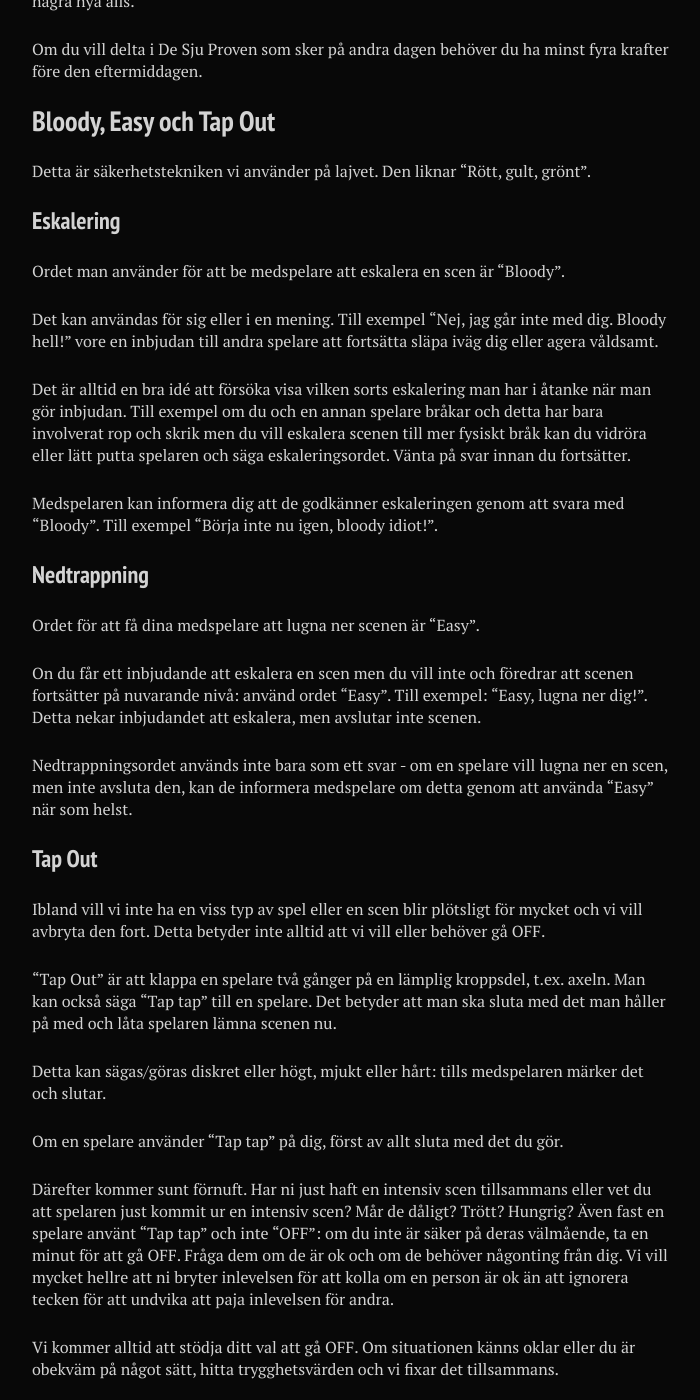
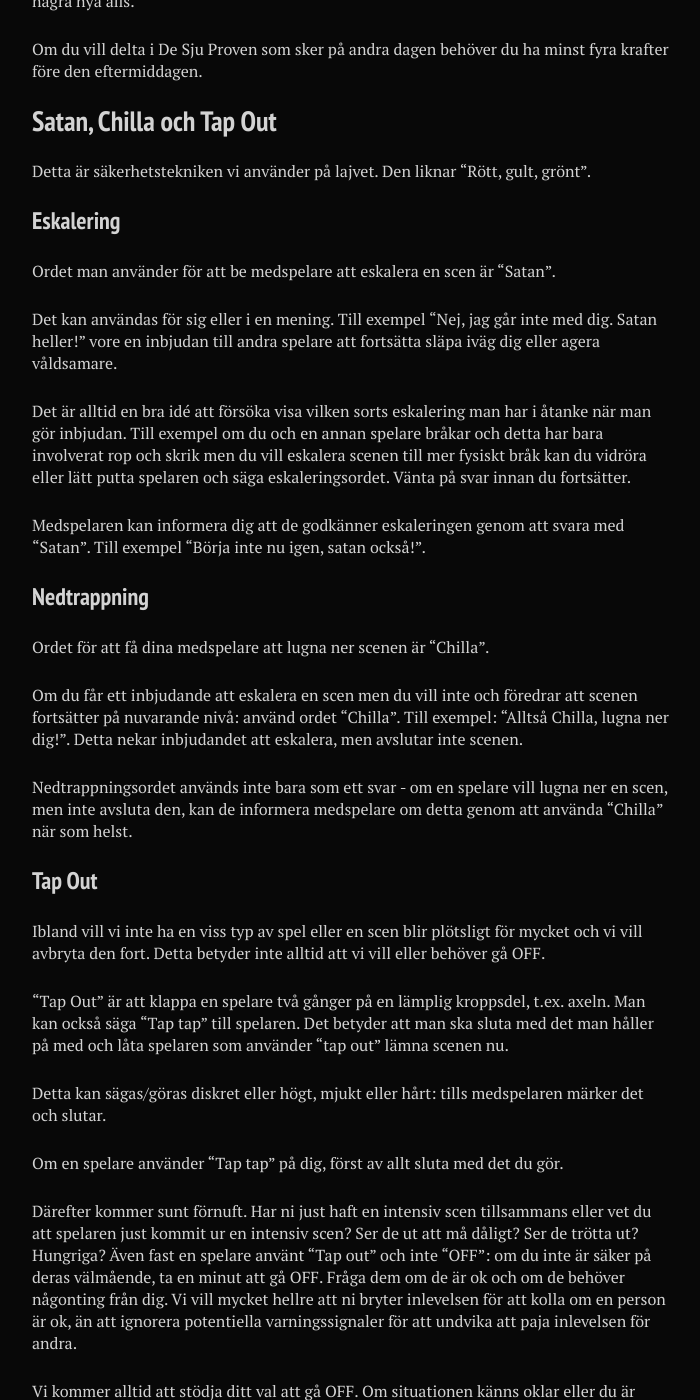
Before and after one commit to stanislavb/www.coven.nu, a Jekyll site: the page built from spelteknik/index.md, in a window 1280 px wide and 1400 px high, scrolled down 2047 px. Shown: the whole window, without its empty margins (288-988 px from the left). Built offline with Jekyll 4.4.1, drawn with Linux system fonts in a browser that asks for light colours; nearby versions of some CDN libraries; some of the changed text lies outside the part shown.

Commit message:
Update index.md

```diff
--- a/spelteknik/index.md
+++ b/spelteknik/index.md
@@ -55,41 +55,41 @@ Du som spelare väljer själv om du vill få alla fem krafterna under lajvets g
 
 Om du vill delta i De Sju Proven som sker på andra dagen behöver du ha minst fyra krafter före den eftermiddagen.
 
-## Bloody, Easy och Tap Out
+## Satan, Chilla och Tap Out
 
 Detta är säkerhetstekniken vi använder på lajvet. Den liknar "Rött, gult, grönt".
 
 ### Eskalering
 
-Ordet man använder för att be medspelare att eskalera en scen är "Bloody".
+Ordet man använder för att be medspelare att eskalera en scen är "Satan".
 
-Det kan användas för sig eller i en mening. Till exempel "Nej, jag går inte med dig. Bloody hell!" vore en inbjudan till andra spelare att fortsätta släpa iväg dig eller agera våldsamt.
+Det kan användas för sig eller i en mening. Till exempel "Nej, jag går inte med dig. Satan heller!" vore en inbjudan till andra spelare att fortsätta släpa iväg dig eller agera våldsamare.
 
 Det är alltid en bra idé att försöka visa vilken sorts eskalering man har i åtanke när man gör inbjudan. Till exempel om du och en annan spelare bråkar och detta har bara involverat rop och skrik men du vill eskalera scenen till mer fysiskt bråk kan du vidröra eller lätt putta spelaren och säga eskaleringsordet. Vänta på svar innan du fortsätter.
 
-Medspelaren kan informera dig att de godkänner eskaleringen genom att svara med "Bloody". Till exempel "Börja inte nu igen, bloody idiot!".
+Medspelaren kan informera dig att de godkänner eskaleringen genom att svara med "Satan". Till exempel "Börja inte nu igen, satan också!".
 
 ### Nedtrappning
 
-Ordet för att få dina medspelare att lugna ner scenen är "Easy".
+Ordet för att få dina medspelare att lugna ner scenen är "Chilla".
 
-On du får ett inbjudande att eskalera en scen men du vill inte och föredrar att scenen fortsätter på nuvarande nivå: använd ordet "Easy". Till exempel: "Easy, lugna ner dig!". Detta nekar inbjudandet att eskalera, men avslutar inte scenen.
+Om du får ett inbjudande att eskalera en scen men du vill inte och föredrar att scenen fortsätter på nuvarande nivå: använd ordet "Chilla". Till exempel: "Alltså Chilla, lugna ner dig!". Detta nekar inbjudandet att eskalera, men avslutar inte scenen.
 
-Nedtrappningsordet används inte bara som ett svar - om en spelare vill lugna ner en scen, men inte avsluta den, kan de informera medspelare om detta genom att använda "Easy" när som helst.
+Nedtrappningsordet används inte bara som ett svar - om en spelare vill lugna ner en scen, men inte avsluta den, kan de informera medspelare om detta genom att använda "Chilla" när som helst.
 
 ### Tap Out
 
 Ibland vill vi inte ha en viss typ av spel eller en scen blir plötsligt för mycket och vi vill avbryta den fort. Detta betyder inte alltid att vi vill eller behöver gå OFF.
 
-"Tap Out" är att klappa en spelare två gånger på en lämplig kroppsdel, t.ex. axeln. Man kan också säga "Tap tap" till en spelare. Det betyder att man ska sluta med det man håller på med och låta spelaren lämna scenen nu.
+"Tap Out" är att klappa en spelare två gånger på en lämplig kroppsdel, t.ex. axeln. Man kan också säga "Tap tap" till spelaren. Det betyder att man ska sluta med det man håller på med och låta spelaren som använder "tap out" lämna scenen nu.
 
 Detta kan sägas/göras diskret eller högt, mjukt eller hårt: tills medspelaren märker det och slutar.
 
 Om en spelare använder "Tap tap" på dig, först av allt sluta med det du gör.
 
-Därefter kommer sunt förnuft. Har ni just haft en intensiv scen tillsammans eller vet du att spelaren just kommit ur en intensiv scen? Mår de dåligt? Trött? Hungrig? Även fast en spelare använt "Tap tap" och inte "OFF": om du inte är säker på deras välmående, ta en minut för att gå OFF. Fråga dem om de är ok och om de behöver någonting från dig. Vi vill mycket hellre att ni bryter inlevelsen för att kolla om en person är ok än att ignorera tecken för att undvika att paja inlevelsen för andra.
+Därefter kommer sunt förnuft. Har ni just haft en intensiv scen tillsammans eller vet du att spelaren just kommit ur en intensiv scen? Ser de ut att må dåligt? Ser de trötta ut? Hungriga? Även fast en spelare använt "Tap out" och inte "OFF": om du inte är säker på deras välmående, ta en minut att gå OFF. Fråga dem om de är ok och om de behöver någonting från dig. Vi vill mycket hellre att ni bryter inlevelsen för att kolla om en person är ok, än att ignorera potentiella varningssignaler för att undvika att paja inlevelsen för andra.
 
-Vi kommer alltid att stödja ditt val att gå OFF. Om situationen känns oklar eller du är obekväm på något sätt, hitta trygghetsvärden och vi fixar det tillsammans.
+Vi kommer alltid att stödja ditt val att gå OFF. Om situationen känns oklar eller du är obekväm på något sätt, hitta trygghetsvärden, så vi fixar det tillsammans.
 
 Om sunt förnuft säger dig att det inte är nödvändigt att gå OFF vid detta tillfälle: avsluta scenen och lämna spelaren ifred. Du kan alltid välja att kolla om spelaren är ok vid ett senare tillfälle.
 
```
